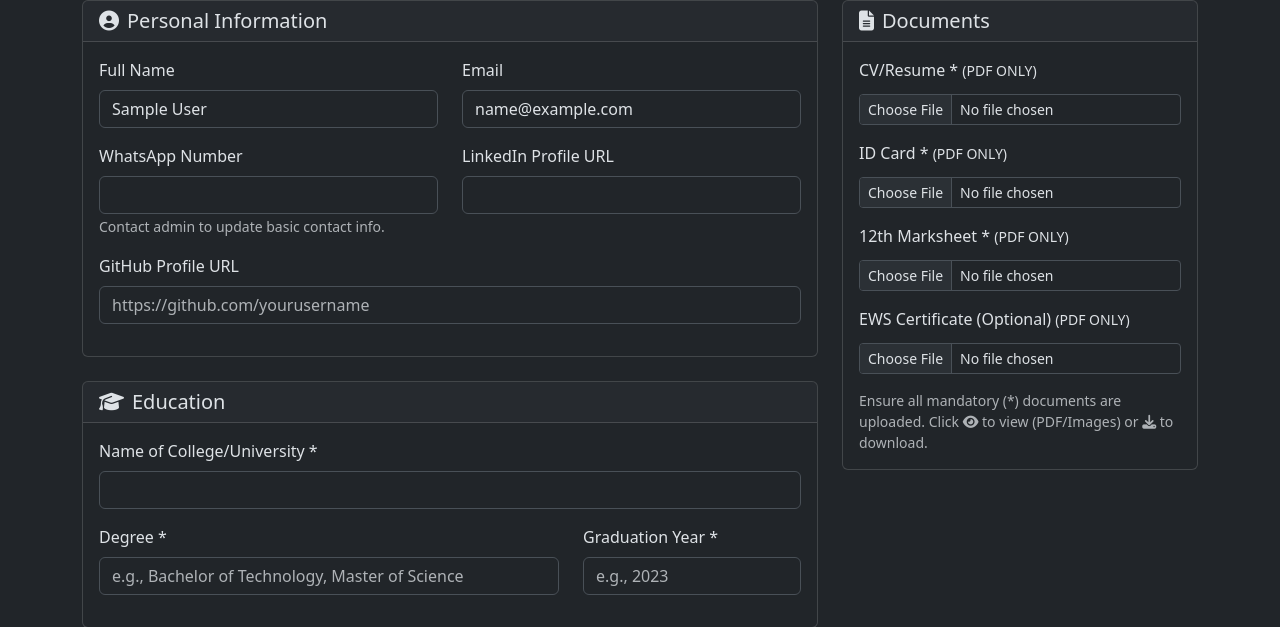
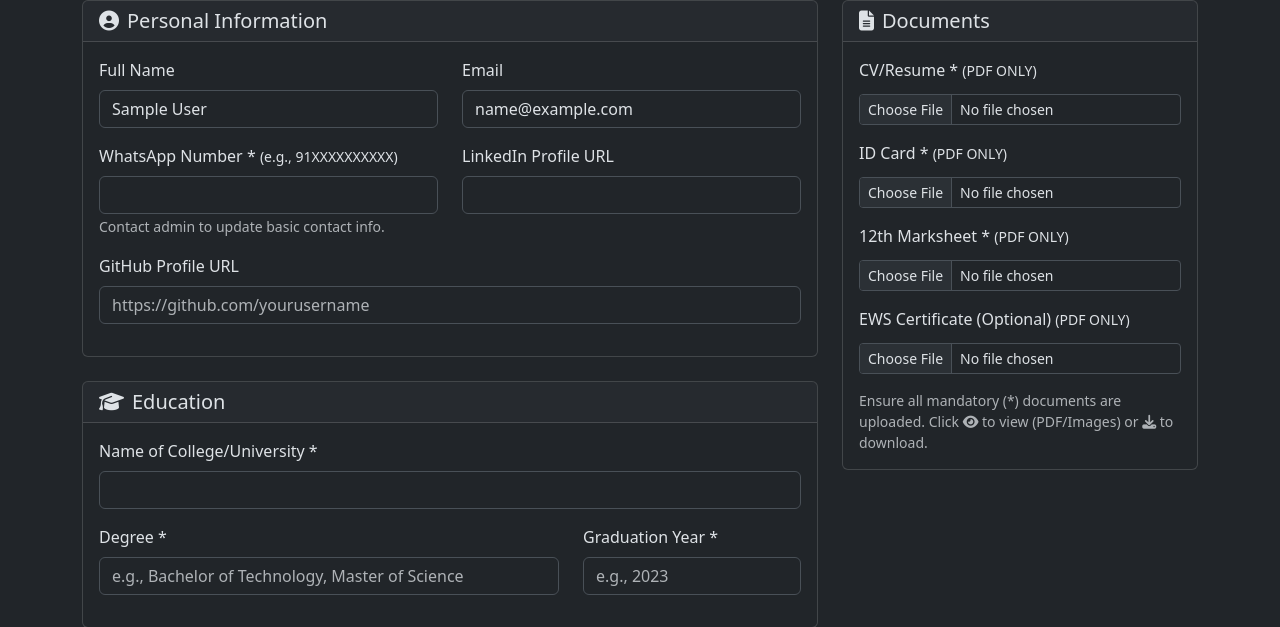
Before and after one commit to Disha-01-alt/Job-Portal, a Flask app: template templates/candidate/profile.html in a window 1280 px wide. Shown: the part 452-1079 px from the top of the page. Run offline with Flask 3, Linux system fonts and the light colour scheme; the template is opened without the code that fills it, so the values that code supplies are empty; the visitor is signed in with stand-in values (Sample User, id 1); parts of the project's set-up code (start-up, migrations or seed data) failed here and were passed over.

Commit message:
Update profile.html

```diff
--- a/templates/candidate/profile.html
+++ b/templates/candidate/profile.html
@@ -31,7 +31,7 @@
                          </div>
                          <div class="row">
                              <div class="col-md-6 mb-3">
-                                 <label class="form-label">WhatsApp Number</label>
+                                 <label for="phone" class="form-label">WhatsApp Number * <small>(e.g., 91XXXXXXXXXX)</small></label>
                                  <input type="text" class="form-control" value="{{ current_user.phone or '' }}" readonly>
                                  <small class="text-muted">Contact admin to update basic contact info.</small>
                              </div>
```
